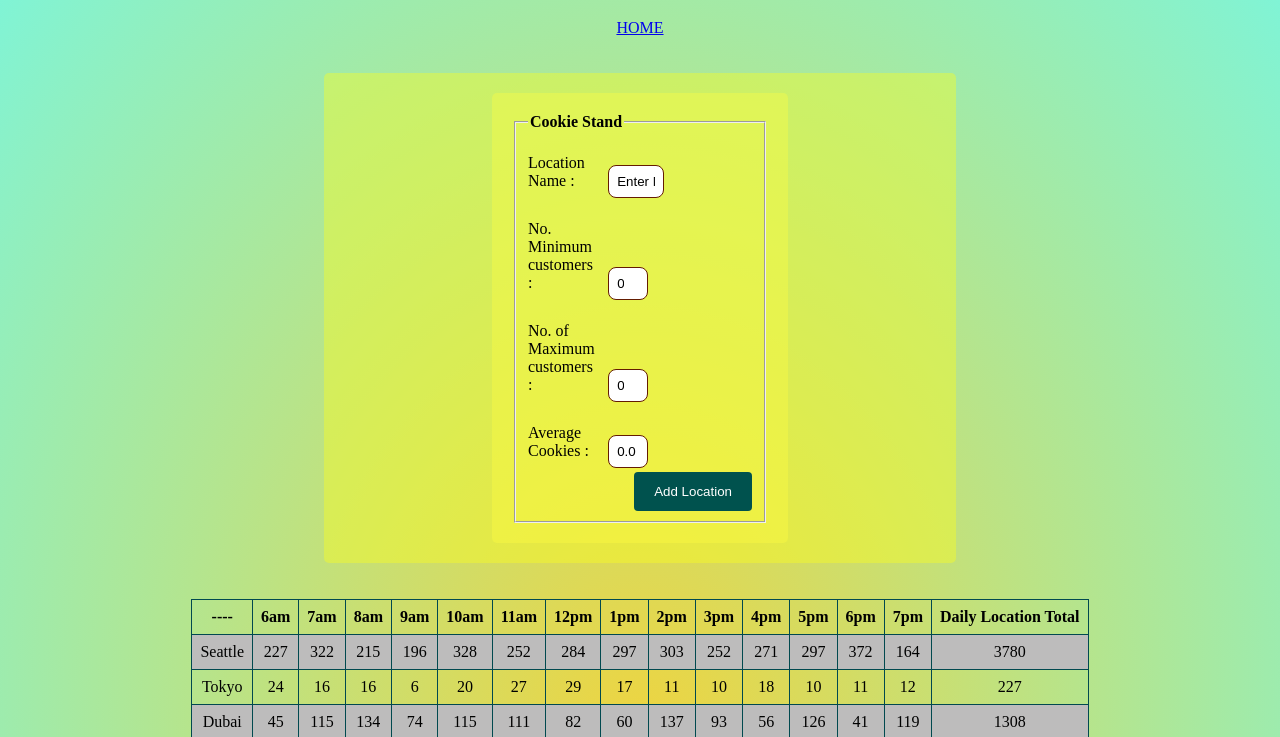
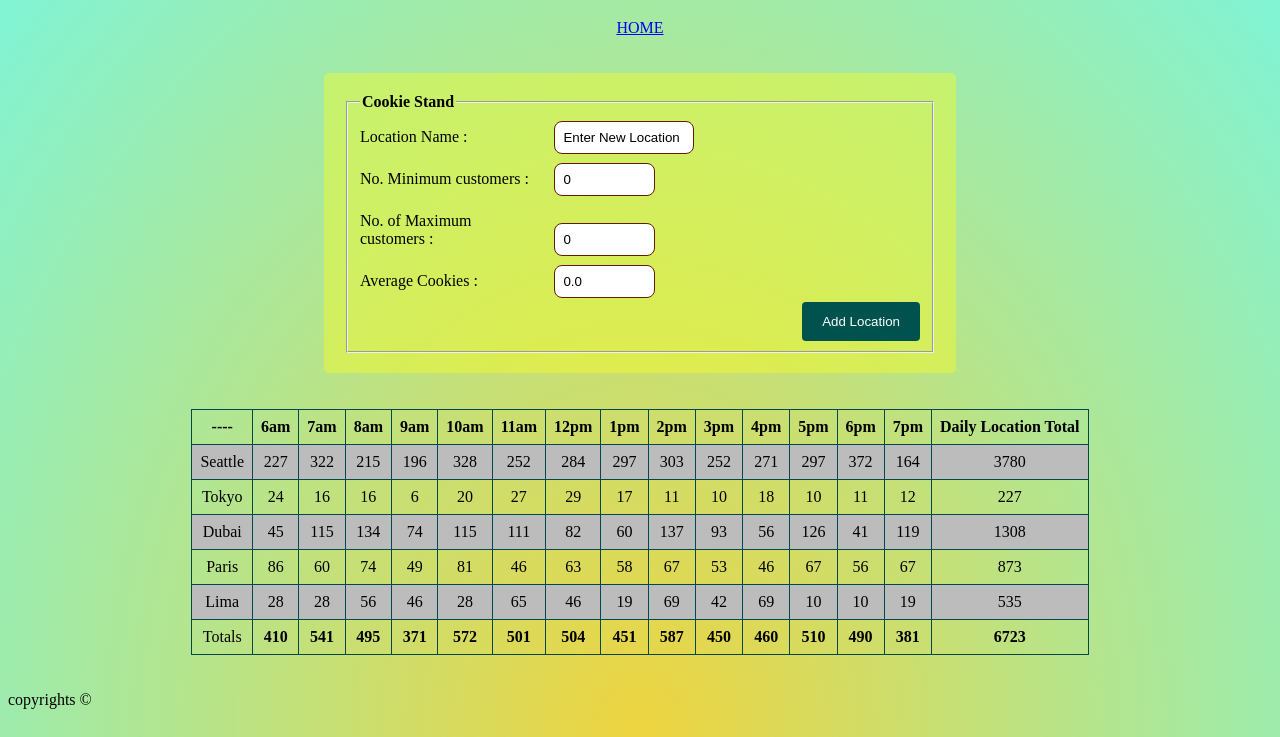
Before and after one commit to malakMomani/cookie-stand, a plain HTML site: page sales.html in a window 1280 px wide. Shown: the part 61-798 px from the top of the page. Drawn offline with Linux system fonts and the light colour scheme.

Commit message:
edit styling

```diff
--- a/css/style.css
+++ b/css/style.css
@@ -56,13 +56,6 @@ header img {
     /* width: 40px; */
 }
 
-#cookie-standForm {
-    border-radius: 5px;
-    background-color: #fffc415d;
-    padding: 20px;
-    margin : 0 auto;
-    width : 50%;
-}
 
 input[type=text],input[type=number]{
     width: 30%;
@@ -75,10 +68,6 @@ input[type=text],input[type=number]{
     width: 10%;
   }
 
-  label {
-    padding: 12px 12px 12px 0;
-    display: inline-block;
-  }
 
   input[type=submit] {
     background-color: #009765;
@@ -92,10 +81,7 @@ input[type=text],input[type=number]{
   input[type=submit]:hover {
     background-color: #008854;
   }
-label {
-    width: 30%;
-    margin-top: 6px;
-}
+
 
 input[type=text],input[type=number] {
     width: 25%;
```
